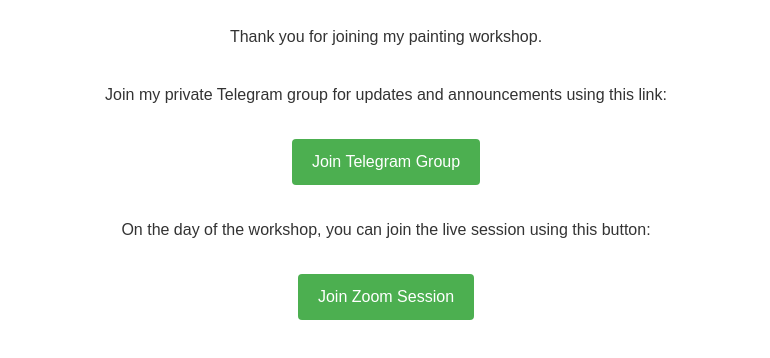
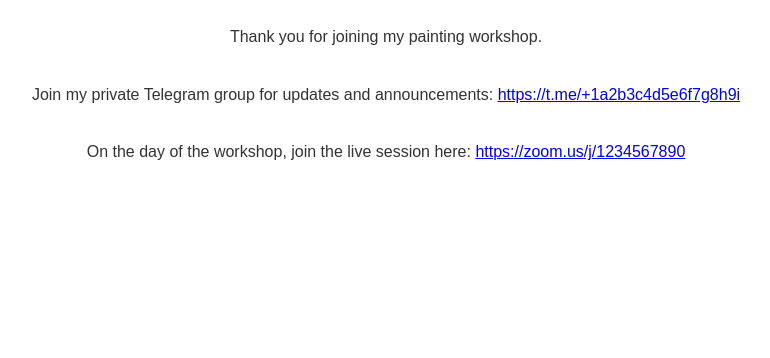
Before and after one commit to upneet2213/email-automate, a website: page index.html in a window 1280 px wide. Shown: the whole page, without its empty margins (254-1024 px from the left). Drawn offline with Linux system fonts and the light colour scheme.

Commit message:
fix promotion issue 2

```diff
--- a/index.html
+++ b/index.html
@@ -13,49 +13,13 @@
   <p>Thank you for joining my painting workshop.</p>
 
   <p>
-    Join my private Telegram group for updates and announcements using this
-    link:
+    Join my private Telegram group for updates and announcements:
+    <a href="https://t.me/+1a2b3c4d5e6f7g8h9i"
+      >https://t.me/+1a2b3c4d5e6f7g8h9i</a
+    >
   </p>
-
   <p>
-    <a
-      href="https://t.me/+1a2b3c4d5e6f7g8h9i"
-      style="
-        background-color: #4caf50;
-        border: none;
-        color: #ffffff;
-        padding: 10px 20px;
-        text-align: center;
-        text-decoration: none;
-        display: inline-block;
-        font-size: 16px;
-        border-radius: 4px;
-      "
-    >
-      Join Telegram Group
-    </a>
-  </p>
-
-  <p>
-    On the day of the workshop, you can join the live session using this button:
-  </p>
-
-  <p>
-    <a
-      href="https://zoom.us/j/1234567890"
-      style="
-        background-color: #4caf50;
-        border: none;
-        color: #ffffff;
-        padding: 10px 20px;
-        text-align: center;
-        text-decoration: none;
-        display: inline-block;
-        font-size: 16px;
-        border-radius: 4px;
-      "
-    >
-      Join Zoom Session
-    </a>
+    On the day of the workshop, join the live session here:
+    <a href="https://zoom.us/j/1234567890">https://zoom.us/j/1234567890</a>
   </p>
 </div>
```
